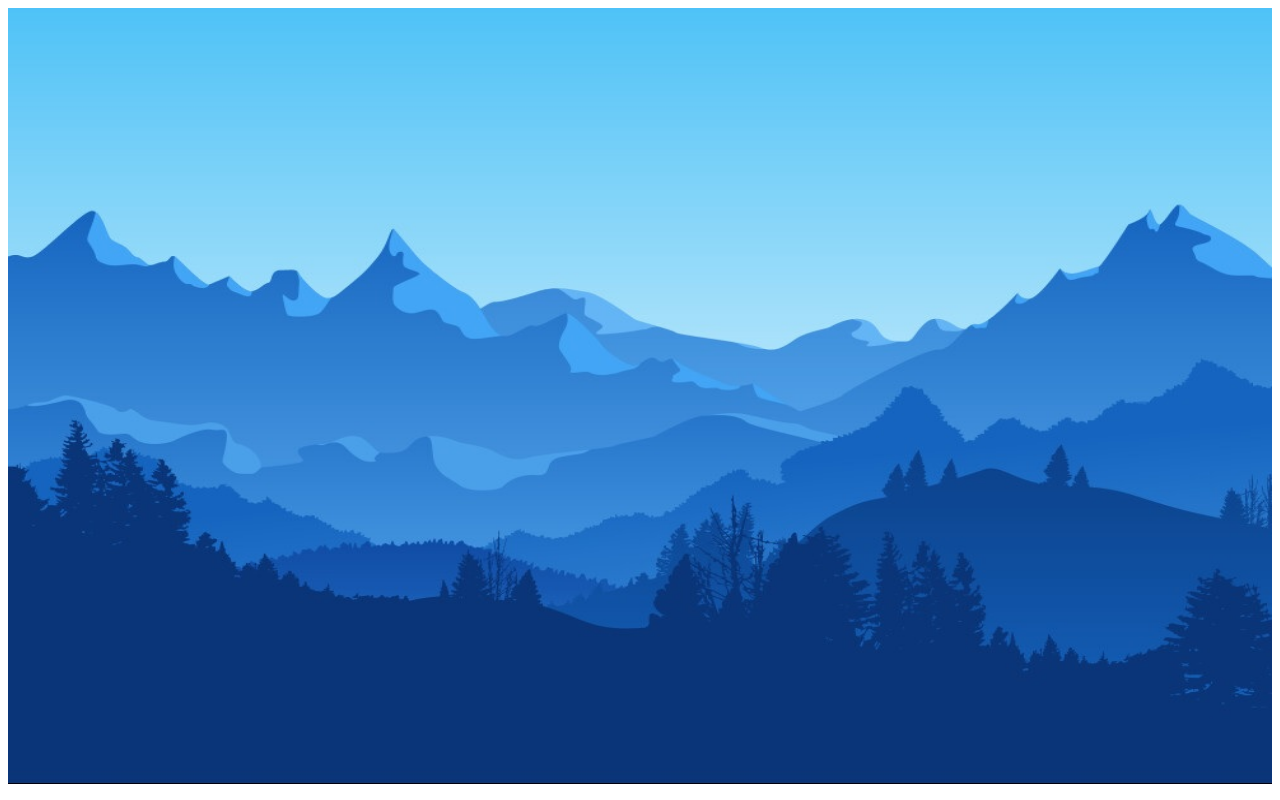
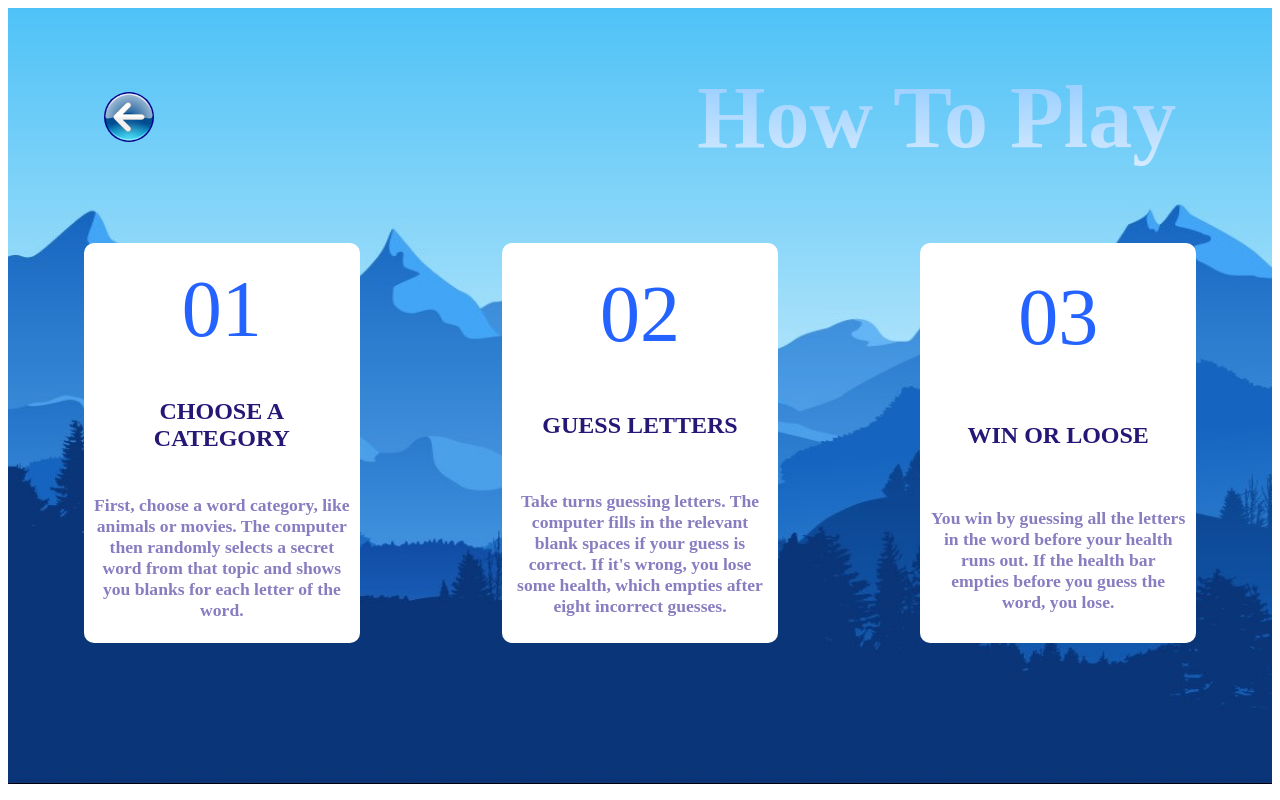
Before and after one commit to dspirovski/hangman-game, an Angular app: page /how-to-play in a window 1280 px wide. Before the commit this address led to /. Built offline with nearby package versions, Linux system fonts and the light colour scheme.

Commit message:
implementing how to play component

```diff
--- a/src/app/app.routes.ts
+++ b/src/app/app.routes.ts
@@ -1,8 +1,8 @@
 import { Routes } from '@angular/router';
 import { CategoryComponent } from './src/components/category/category.component';
-import { PlayerNameComponent } from './src/components/player-name/player-name.component';
 import { MainComponent } from './src/components/main/main.component';
 import { HomeComponent } from './src/components/home/home.component';
+import { HowToPlay } from './src/components/how-to-play/how-to-play.component';
 
 export const routes: Routes = [
   { path: '', component: HomeComponent },
@@ -11,8 +11,8 @@ export const routes: Routes = [
     component: CategoryComponent,
   },
   {
-    path: 'player-name',
-    component: PlayerNameComponent,
+    path: 'how-to-play',
+    component: HowToPlay,
   },
   {
     path: 'main',
--- a/src/app/src/components/category/category.component.ts
+++ b/src/app/src/components/category/category.component.ts
@@ -36,6 +36,6 @@ export class CategoryComponent implements OnInit {
       return;
     }
 
-    this.router.navigate(['/player-name']);
+    this.router.navigate(['/how-to-play']);
   }
 }
--- a/src/app/src/components/home/home.component.html
+++ b/src/app/src/components/home/home.component.html
@@ -10,12 +10,14 @@
       </div>
     </section>
   </div>
-  <div class="play-btn">
+  <div class="play-icon">
     <img
       src="../../../../assets/play-icon.png"
       alt="play-icon"
       (click)="toCategoryComponent()"
     />
   </div>
-  <button class="how-to-play btn">how to play</button>
+  <button class="how-to-play btn home-btn" (click)="toHowToPlayComponent()">
+    how to play
+  </button>
 </div>
--- a/src/app/src/components/home/home.component.ts
+++ b/src/app/src/components/home/home.component.ts
@@ -18,4 +18,8 @@ export class HomeComponent implements OnInit {
   toCategoryComponent() {
     this.router.navigate(['/category']);
   }
+
+  toHowToPlayComponent() {
+    this.router.navigate(['/how-to-play']);
+  }
 }
--- /dev/null
+++ b/src/app/src/components/how-to-play/how-to-play.component.html
@@ -0,0 +1,18 @@
+<div class="how-to-play-container">
+  <div class="how-to-play-heading">
+    <img
+      class="back-arrow"
+      src="../../../../assets/back-arrow.png"
+      alt="back-arrow"
+      (click)="backClicked()"
+    />
+    <h1>How To Play</h1>
+  </div>
+  <div class="rules-container">
+    <ul class="how-to-play-rules" *ngFor="let item of rules">
+      <li class="rules-header">{{ item.id }}</li>
+      <li class="rules-category">{{ item.header }}</li>
+      <li class="rules-description">{{ item.description }}</li>
+    </ul>
+  </div>
+</div>
--- /dev/null
+++ b/src/app/src/components/how-to-play/how-to-play.component.ts
@@ -0,0 +1,37 @@
+import { Component } from '@angular/core';
+import { CommonModule, Location } from '@angular/common';
+@Component({
+  selector: 'how-to-play',
+  standalone: true,
+  imports: [CommonModule],
+  templateUrl: './how-to-play.component.html',
+  styleUrl: './how-to-play.component.css',
+})
+export class HowToPlay {
+  constructor(private _location: Location) {}
+
+  rules = [
+    {
+      id: '01',
+      header: 'choose a category',
+      description:
+        'First, choose a word category, like animals or movies. The computer then randomly selects a secret word from that topic and shows you blanks for each letter of the word.',
+    },
+    {
+      id: '02',
+      header: 'guess letters',
+      description:
+        "Take turns guessing letters. The computer fills in the relevant blank spaces if your guess is correct. If it's wrong, you lose some health, which empties after eight incorrect guesses.",
+    },
+    {
+      id: '03',
+      header: 'win or loose',
+      description:
+        'You win by guessing all the letters in the word before your health runs out. If the health bar empties before you guess the word, you lose.',
+    },
+  ];
+
+  backClicked() {
+    this._location.back();
+  }
+}
--- a/src/app/src/components/player-name/player-name.component.html
+++ /dev/null
@@ -1,18 +0,0 @@
-<div class="player-name-container">
-  <div class="form">
-    <label for="name" class="form__label">Please enter your name:</label>
-    <input
-      maxlength="20"
-      type="text"
-      [(ngModel)]="playerName"
-      (input)="onInputChange()"
-      type="text"
-      class="form__input"
-      placeholder="Full name"
-    />
-  </div>
-  <div class="nav-buttons">
-    <button (click)="backClicked()">back</button>
-    <button (click)="nextStep()">start game</button>
-  </div>
-</div>
--- a/src/app/src/components/player-name/player-name.component.ts
+++ /dev/null
@@ -1,37 +0,0 @@
-import { Component, Input } from '@angular/core';
-import { Location } from '@angular/common';
-import { Router } from '@angular/router';
-import { FormsModule } from '@angular/forms';
-@Component({
-  selector: 'app-player-name',
-  standalone: true,
-  imports: [FormsModule],
-  templateUrl: './player-name.component.html',
-  styleUrl: './player-name.component.css',
-})
-export class PlayerNameComponent {
-  playerName = '';
-
-  constructor(private _location: Location, private router: Router) {}
-
-  onInputChange() {
-    localStorage.setItem('playerName', this.playerName);
-  }
-
-  backClicked() {
-    this._location.back();
-  }
-
-  setPlayerName() {
-    localStorage.setItem('playerName', this.playerName);
-  }
-
-  nextStep() {
-    const playerName = localStorage.getItem('playerName');
-    if (playerName === null) {
-      alert('Please write player name');
-      return;
-    }
-    this.router.navigate(['/main']);
-  }
-}
--- a/src/styles.css
+++ b/src/styles.css
@@ -1,3 +1,21 @@
+:root {
+  --primary-color: #2463ff;
+  --secondary-color: #fff;
+  --font-2XL: 5.5rem;
+  --font-XL: 5rem;
+  --font-large: 2.5rem;
+  --font-medium: 2rem;
+  --font-small: 1.5rem;
+  --font-extra-small: 1.1rem;
+
+  --background-color: #261676;
+  --body-color: #887dc0;
+  --opaque-top: #0043ece2;
+  --opaque-background: #26167677;
+  --font-body: 1rem;
+  --menu-gap: 1rem;
+}
+
 /* main component */
 .main-component {
   display: flex;
@@ -174,12 +192,6 @@
   background: linear-gradient(90deg, #0000 33%, #fff5, #0000 67%)
       var(--_p, 100%) / 300% no-repeat,
     rgb(11, 100, 184);
-}
-
-.nav-buttons {
-  display: flex;
-  justify-content: space-evenly;
-  width: 100%;
 }
 
 /* dialog component */
@@ -394,18 +406,64 @@
   text-align: center;
 }
 
-.play-btn {
+.play-icon {
   width: 100%;
   text-align: center;
 }
 
-.play-btn > img {
+.play-icon > img {
   border-radius: 50%;
   width: 150px;
   height: 150px;
 }
 
-.play-btn > img:hover {
+.play-icon > img:hover {
+  cursor: pointer;
+}
+/* how-to-play component */
+
+.rules-description {
+  font-size: var(--font-extra-small);
+  color: var(--body-color);
+  font-weight: 600;
+}
+
+.rules-category {
+  text-transform: uppercase;
+  color: var(--background-color);
+  font-weight: bold;
+  font-size: var(--font-small);
+}
+.how-to-play-rules > li,
+.how-to-play-rules > .rules-header {
+  list-style-type: none;
+  text-align: center;
+}
+
+.how-to-play-rules > .rules-header {
+  font-size: var(--font-XL);
+  color: var(--primary-color);
+}
+.rules-container {
+  display: flex;
+  justify-content: space-between;
+}
+.how-to-play-rules {
+  justify-content: space-around;
+  display: flex;
+  flex-direction: column;
+  background-color: white;
+  width: 20vw;
+  height: 50vh;
+  border-radius: 10px;
+  padding: 0 10px;
+}
+.back-arrow {
+  width: 50px;
+  height: 50px;
+  border-radius: 50%;
+}
+.back-arrow:hover {
   cursor: pointer;
 }
 .how-to-play {
@@ -413,22 +471,26 @@
   text-align: center;
 }
 
-/* player name component */
-
-.player-name-container {
-  height: 100%;
-  display: flex;
-  flex-direction: column;
-  justify-content: space-around;
-  align-items: center;
+.how-to-play-container {
+  padding: 0 6%;
 }
 
-.form {
-  width: 100%;
+.how-to-play-heading {
   display: flex;
-  flex-direction: column;
-  justify-content: center;
+  justify-content: space-between;
   align-items: center;
+  padding: 0 20px;
+  background-color: white;
+  background-image: linear-gradient(#67b6ff, white);
+  background-size: 100%;
+  background-repeat: repeat;
+  background-clip: text;
+  -webkit-text-fill-color: transparent;
+  -webkit-background-clip: text;
+}
+
+.how-to-play-heading > h1 {
+  font-size: var(--font-2XL);
 }
 
 .btn {
@@ -453,6 +515,9 @@
   -webkit-user-select: none;
   touch-action: manipulation;
   width: 200px;
+}
+
+.home-btn {
   margin: auto;
 }
 
@@ -467,16 +532,6 @@
   }
 }
 
-.nav-buttons > button,
-.categories-list > button {
-  font-family: system-ui, sans-serif;
-  font-weight: bold;
-  font-size: 3rem;
-  margin: 0;
-  cursor: pointer;
-  padding: 5px 10px;
-}
-
 .dialog-buttons > button {
   font-size: 25px;
   margin-top: 8px;
@@ -485,27 +540,3 @@
     rgb(63, 161, 251); /* background color */
   padding: 5px 10px;
 }
-
-.nav-buttons {
-  display: flex;
-  justify-content: space-evenly;
-  width: 100%;
-}
-
-.form__input {
-  color: #333;
-  font-size: 20px;
-  border-radius: 0.2rem;
-  background-color: rgb(255, 255, 255);
-  border: none;
-  width: 20%;
-  height: 35px;
-  display: block;
-  border-bottom: 0.3rem solid transparent;
-  transition: all 0.3s;
-}
-
-.form__label {
-  font-size: 30px;
-  margin-bottom: 10px;
-}
```
Also changed, not shown: src/app/src/components/how-to-play/how-to-play.component.css (added), src/assets/back-arrow.png (added), 1 other file (tests, documents, lock files or other folders).
